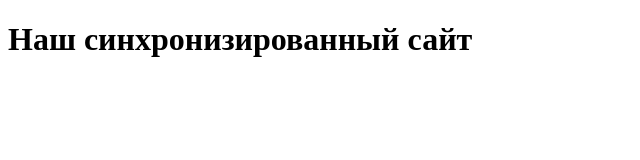
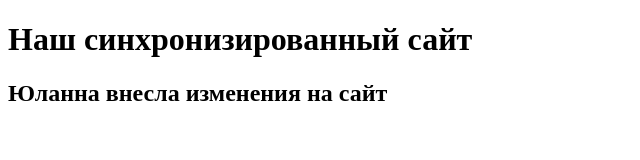
Before and after one commit to yulannagaisina/yulannagaisina.github.io, a plain HTML site: page index.html in a window 1280 px wide. Shown: the whole page, without its empty margins (0-640 px from the left). Drawn offline with Linux system fonts and the light colour scheme.

Commit message:
Юланна вносила изменения на сайт

```diff
--- a/index.html
+++ b/index.html
@@ -6,5 +6,6 @@
 </head>
 <body>
 	<h1>Наш синхронизированный сайт</h1>
+	<h2>Юланна внесла изменения на сайт</h2>
 </body>
 </html>
```
